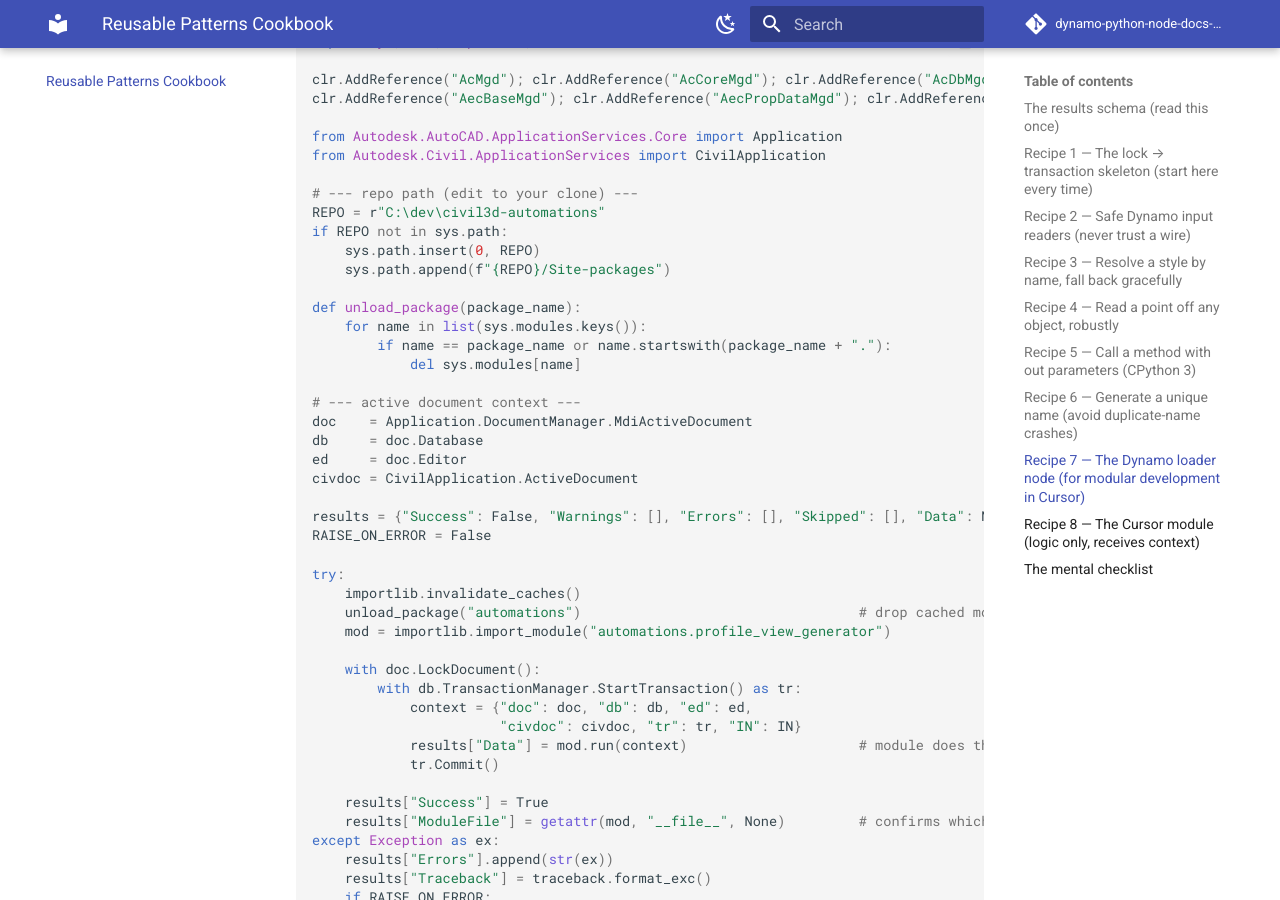
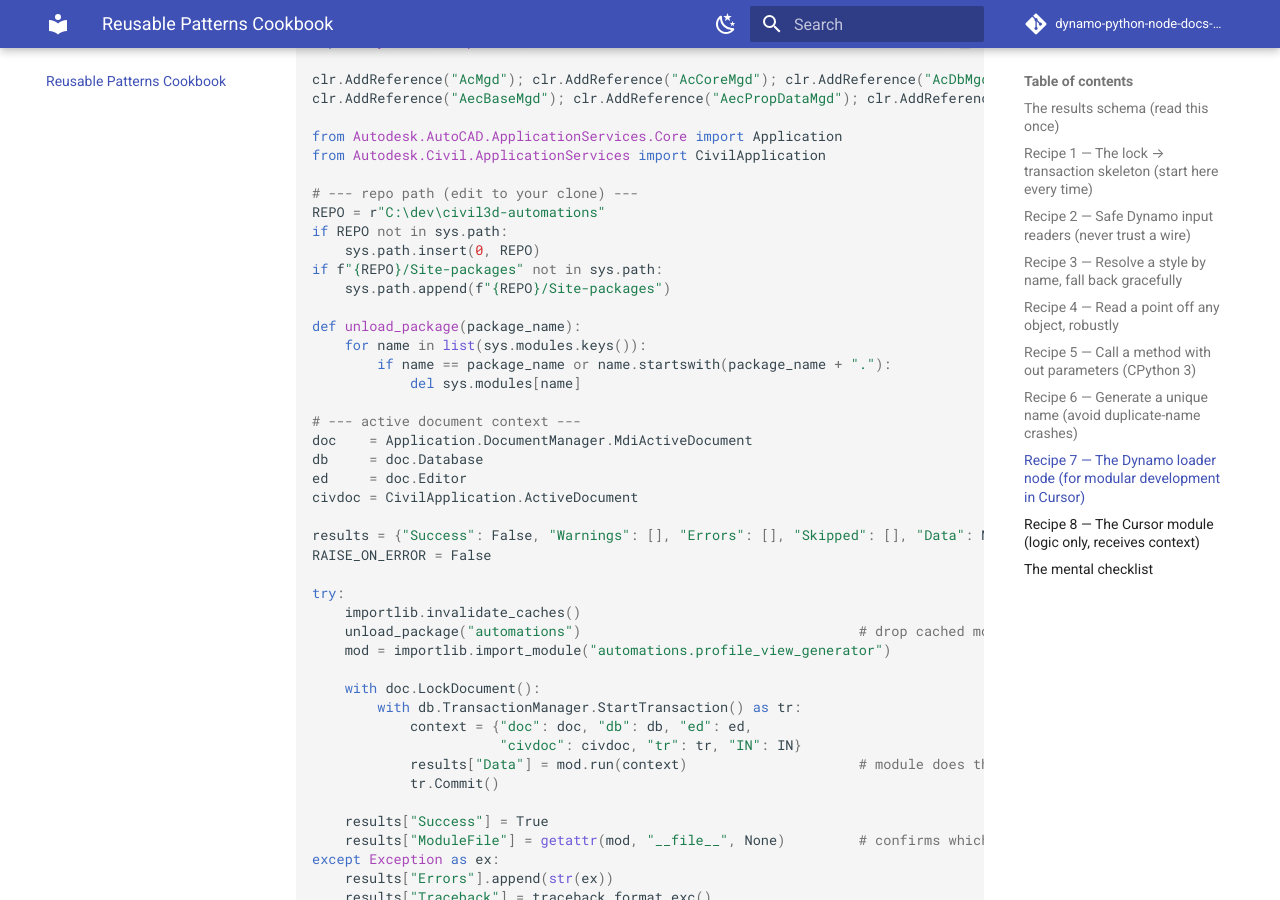
Before and after one commit to PrathamGitHub/dynamo-python-node-docs-v1, an MkDocs documentation site: the page built from docs/cookbook.md, in a window 1280 px wide and 900 px high, scrolled down 5898 px. Built offline with MkDocs 1.6.1 and Material for MkDocs 9.7.7, drawn with Linux system fonts in a browser that asks for light colours; comment, search, counter and statistics services are not loaded.

Commit message:
Update cookbook documentation to include Site-packages path for module imports
- Added a check to append the Site-packages directory to the system path if it is not already included, ensuring smoother integration for module imports in Autodesk Civil 3D automation.

This change aims to enhance the usability of the cookbook by facilitating the import of necessary modules from the specified directory.

```diff
--- a/docs/cookbook.md
+++ b/docs/cookbook.md
@@ -277,6 +277,7 @@ from Autodesk.Civil.ApplicationServices import CivilApplication
 REPO = r"C:\dev\civil3d-automations"
 if REPO not in sys.path:
     sys.path.insert(0, REPO)
+if f"{REPO}/Site-packages" not in sys.path:
     sys.path.append(f"{REPO}/Site-packages")
 
 def unload_package(package_name):
```
